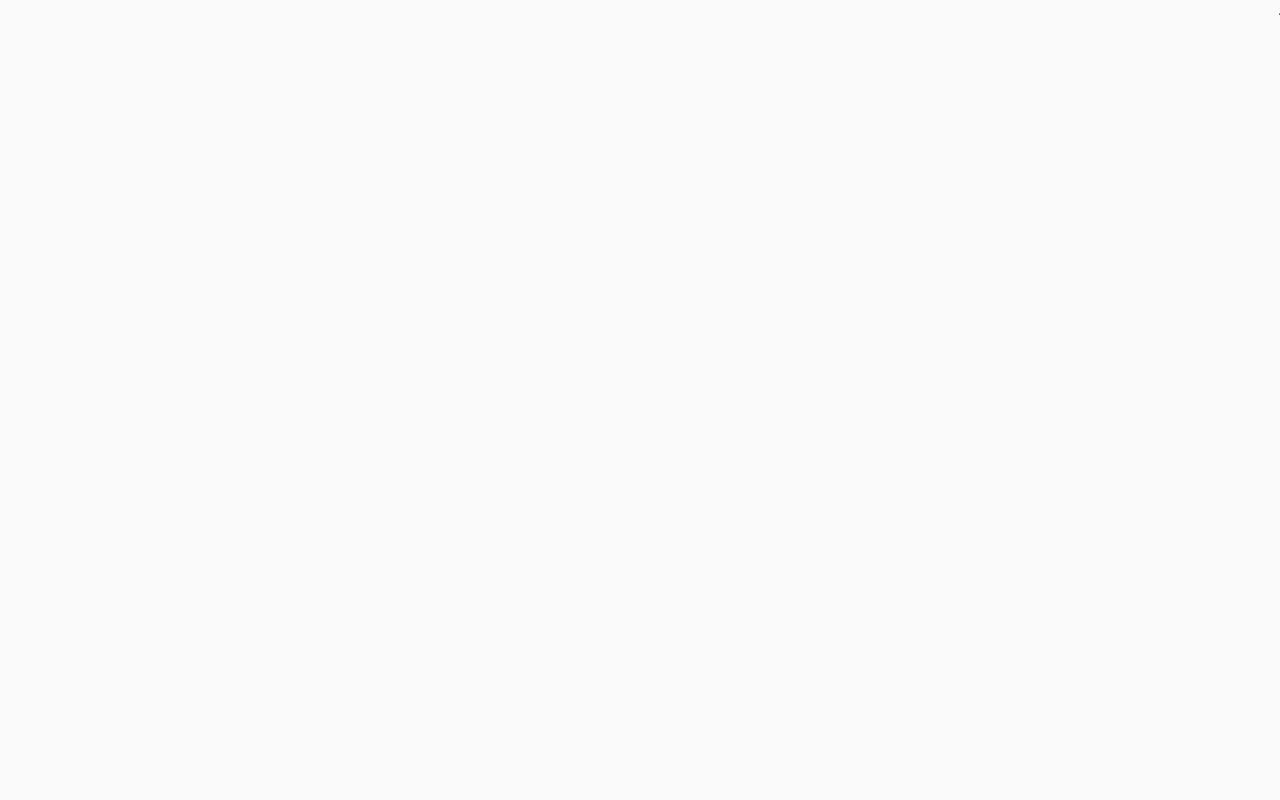
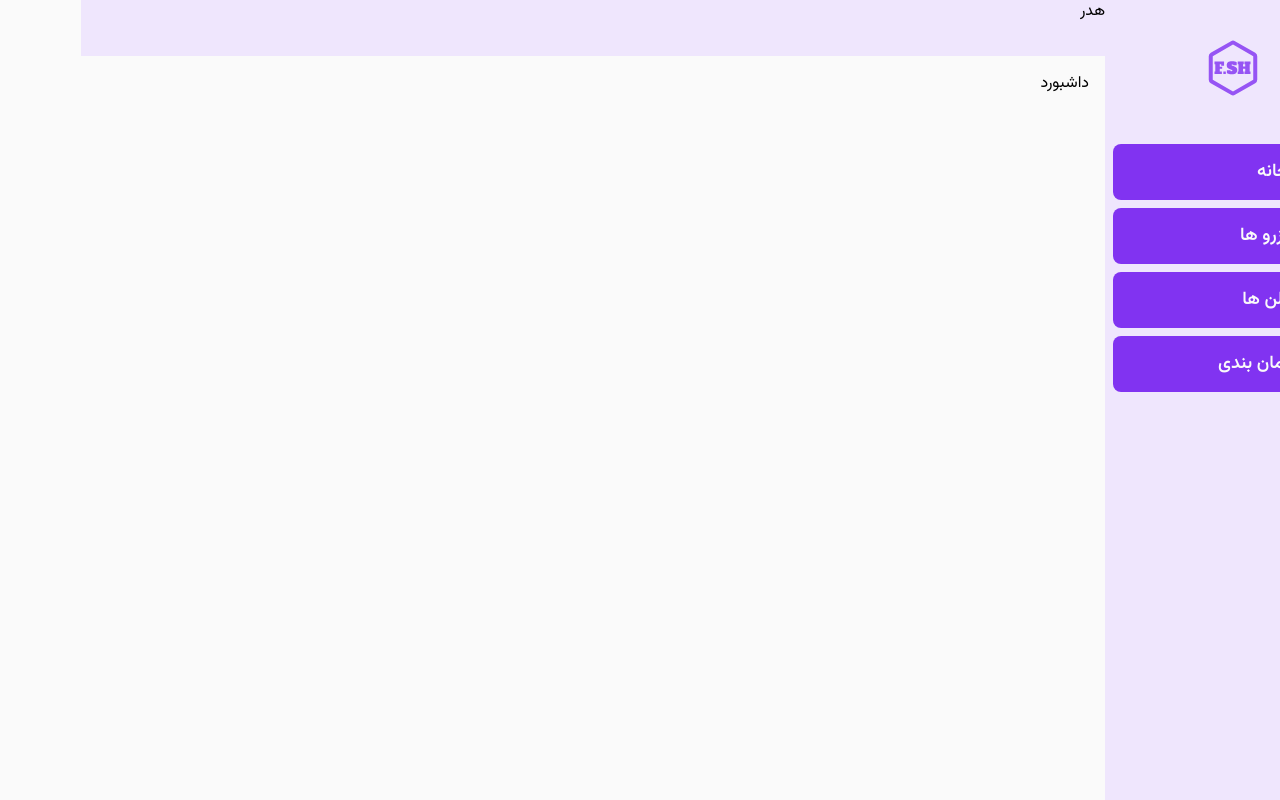
Before and after one commit to Amir-shz/portfolio, a Next.js app: page /dashboard in a window 1280 px wide. Built offline with nearby package versions, Linux system fonts and the light colour scheme.

Commit message:
start creating dashboard and add finish & delete feature to reservations

```diff
--- a/src/app/(dashboard)/dashboard/page.tsx
+++ b/src/app/(dashboard)/dashboard/page.tsx
@@ -4,7 +4,12 @@ export const metadata: Metadata = {
   title: "داشبورد",
 };
 
-function page() {
+async function page() {
+  // const reservations = await fetch("http://localhost:3000/api/v1/plan")
+  //   .then((data) => data.json())
+  //   .then((data) => data.data);
+
+  // console.log(reservations);
   return <div>داشبورد</div>;
 }
 
--- /dev/null
+++ b/src/app/(dashboard)/dashboard/plans/page.tsx
@@ -0,0 +1,11 @@
+import { Metadata } from "next";
+
+export const metadata: Metadata = {
+  title: "پلن ها",
+};
+
+function page() {
+  return <div>پلن ها</div>;
+}
+
+export default page;
--- /dev/null
+++ b/src/app/(dashboard)/dashboard/reservations/page.tsx
@@ -0,0 +1,24 @@
+import ReservationHeader from "@/components/dashboard/ReservationHeader";
+import ReservationRow from "@/components/dashboard/ReservationRow";
+import { Metadata } from "next";
+
+export const metadata: Metadata = {
+  title: "رزروها",
+};
+
+async function page() {
+  const reservations = await fetch("http://localhost:3000/api/v1/reservation")
+    .then((data) => data.json())
+    .then((data) => data.data);
+
+  return (
+    <div className="w-full flex flex-col rounded-md bg-purple-50 shadow-shadow4 border border-purple-100 ">
+      <ReservationHeader />
+      {reservations.map((reservation) => (
+        <ReservationRow key={reservation._id} reservation={reservation} />
+      ))}
+    </div>
+  );
+}
+
+export default page;
--- /dev/null
+++ b/src/app/(dashboard)/dashboard/schedules/page.tsx
@@ -0,0 +1,11 @@
+import { Metadata } from "next";
+
+export const metadata: Metadata = {
+  title: "زمان بندی",
+};
+
+function page() {
+  return <div>زمان بندی</div>;
+}
+
+export default page;
--- a/src/app/(dashboard)/layout.tsx
+++ b/src/app/(dashboard)/layout.tsx
@@ -1,3 +1,52 @@
+import Logo from "@/components/ui/Logo";
+import Link from "next/link";
+import {
+  HiOutlineCalendar,
+  HiOutlineClock,
+  HiOutlineDocumentText,
+  HiOutlineHome,
+} from "react-icons/hi2";
+
 export default function Layout({ children }: { children: React.ReactNode }) {
-  return <div>{children}</div>;
+  return (
+    <div className="grid grid-cols-10 bg-neutral-50">
+      <div className="col-span-2 flex flex-col gap-2 px-2 bg-purple-50 h-screen">
+        <div className=" flex justify-center my-10">
+          <Logo />
+        </div>
+        <Link
+          href="/dashboard"
+          className=" w-full bg-purple-400 hover:bg-purple-500 duration-300 rounded-lg py-4 flex items-center gap-2 pr-8 text-neutral-50 text-lg font-semibold leading-5"
+        >
+          <HiOutlineHome size={24} className=" stroke-2" />
+          <p>خانه</p>
+        </Link>
+        <Link
+          href="/dashboard/reservations"
+          className=" w-full bg-purple-400 hover:bg-purple-500 duration-300 rounded-lg py-4 flex items-center gap-2 pr-8 text-neutral-50 text-lg font-semibold leading-5"
+        >
+          <HiOutlineCalendar size={24} className=" stroke-2" />
+          <p>رزرو ها</p>
+        </Link>
+        <Link
+          href="/dashboard/plans"
+          className=" w-full bg-purple-400 hover:bg-purple-500 duration-300 rounded-lg py-4 flex items-center gap-2 pr-8 text-neutral-50 text-lg font-semibold leading-5"
+        >
+          <HiOutlineDocumentText size={24} className=" stroke-2" />
+          <p>پلن ها</p>
+        </Link>
+        <Link
+          href="/dashboard/schedules"
+          className=" w-full bg-purple-400 hover:bg-purple-500 duration-300 rounded-lg py-4 flex items-center gap-2 pr-8 text-neutral-50 text-lg font-semibold leading-5"
+        >
+          <HiOutlineClock size={24} className=" stroke-2" />
+          <p>زمان بندی</p>
+        </Link>
+      </div>
+      <div className=" col-span-8">
+        <header className=" bg-purple-50 h-14">هدر</header>
+        <div className=" p-4">{children}</div>
+      </div>
+    </div>
+  );
 }
--- /dev/null
+++ b/src/app/api/v1/reservation/[id]/route.ts
@@ -0,0 +1,34 @@
+import { NextRequest, NextResponse } from "next/server";
+import dbConnect from "@/lib/mongoose";
+import Reservation from "@/models/reservationModel";
+
+export async function PATCH(
+  req: NextRequest,
+  { params }: { params: Promise<{ id: string }> }
+) {
+  const { id } = await params;
+  const body = await req.json();
+
+  await dbConnect();
+  const reservation = await Reservation.findByIdAndUpdate(id, body);
+
+  return NextResponse.json({
+    status: "success",
+    data: reservation,
+  });
+}
+
+export async function DELETE(
+  req: NextRequest,
+  { params }: { params: Promise<{ id: string }> }
+) {
+  const { id } = await params;
+
+  await dbConnect();
+  await Reservation.findByIdAndDelete(id);
+
+  return NextResponse.json({
+    status: "success",
+    data: null,
+  });
+}
--- /dev/null
+++ b/src/app/api/v1/reservation/route.ts
@@ -0,0 +1,14 @@
+import dbConnect from "@/lib/mongoose";
+import Reservation from "@/models/reservationModel";
+import { NextResponse } from "next/server";
+
+export async function GET() {
+  await dbConnect();
+  const reservations = await Reservation.find();
+
+  return NextResponse.json({
+    status: "success",
+    length: reservations.length,
+    data: reservations,
+  });
+}
--- /dev/null
+++ b/src/components/dashboard/ReservationHeader.tsx
@@ -0,0 +1,16 @@
+function ReservationHeader() {
+  return (
+    <div className=" w-full grid grid-cols-12 p-3 [&>p]:border-l [&>p]:border-l-neutral-300 [&>p]:flex [&>p]:justify-center [&>p:last-child]:border-none border-b border-b-purple-300 ">
+      <p className=" col-span-2">نام</p>
+      <p className=" col-span-2">شماره همراه</p>
+      <p>تاریخ</p>
+      <p>ساعت</p>
+      <p>وضعیت</p>
+      <p>پلن</p>
+      <p>اطلاعات پلن</p>
+      <p className=" col-span-2">توضیحات</p>
+    </div>
+  );
+}
+
+export default ReservationHeader;
--- /dev/null
+++ b/src/components/dashboard/ReservationRow.tsx
@@ -0,0 +1,60 @@
+import { getJalaliDetails } from "@/utils/utils";
+import { digitsEnToFa } from "@persian-tools/persian-tools";
+import ReservationRowBtns from "./ReservationRowBtns";
+import { reservationType } from "@/types/types";
+
+async function ReservationRow({
+  reservation,
+}: {
+  reservation: reservationType;
+}) {
+  const {
+    _id,
+    fullName,
+    phone,
+    selectedTime,
+    selectedDate,
+    status,
+    plan,
+    description,
+  } = reservation;
+
+  const {
+    plan: planName,
+    time: planTime,
+    price: planPrice,
+  } = await fetch(`http://localhost:3000/api/v1/plan/${plan}`)
+    .then((data) => data.json())
+    .then((data) => data.data);
+
+  const { day, monthName, year } = getJalaliDetails(new Date(selectedDate));
+
+  return (
+    <div className="  w-full grid grid-cols-12 items-center p-3 [&>p]:border-l [&>p]:border-l-neutral-300 [&>p]:flex [&>p]:justify-center  [&>p]:text-sm  [&>p]:items-center [&>p:nth-child(6)]:border-l-0   ">
+      <p className=" col-span-2">{fullName}</p>
+      <p className=" col-span-2">{digitsEnToFa(phone)}</p>
+      <p>
+        {day} {monthName} {year}
+      </p>
+      <p>{digitsEnToFa(selectedTime)}</p>
+      <p
+        className={`
+          text-neutral-50 rounded-lg justify-self-center py-1 px-2 text-sm border-none
+          ${status === "new" ? " bg-success-500  " : " bg-warning-500 "}`}
+      >
+        {status === "new" ? "جدید" : "تمام شده"}
+      </p>
+      <p className="border-r border-r-neutral-300">{planName}</p>
+      <div className=" text-xs font-semibold leading-5 border-x border-x-neutral-300 flex flex-col justify-center items-center">
+        <p>{planPrice === "free" ? "رایگان" : planPrice}</p>
+        <p>{planTime}</p>
+      </div>
+      <p className=" col-span-2">{description}</p>
+      <div className=" flex items-center gap-2 justify-center">
+        <ReservationRowBtns id={_id} status={status} />
+      </div>
+    </div>
+  );
+}
+
+export default ReservationRow;
--- /dev/null
+++ b/src/components/dashboard/ReservationRowBtns.tsx
@@ -0,0 +1,26 @@
+"use client";
+
+import { HiOutlineCheckCircle, HiOutlineTrash } from "react-icons/hi2";
+import { deleteReservation, finishReservationStatus } from "@/lib/actions";
+
+function ReservationRowBtns({ id, status }: { id: string; status: string }) {
+  return (
+    <>
+      <button
+        className=" p-2  bg-red-500 rounded-full hover:bg-red-700 duration-300"
+        onClick={() => deleteReservation(id)}
+      >
+        <HiOutlineTrash size={24} className=" stroke-2 text-neutral-50" />
+      </button>
+      <button
+        className=" p-2  bg-success-500 rounded-full hover:bg-success-700 duration-300 disabled:bg-neutral-500"
+        disabled={status === "finish"}
+        onClick={() => finishReservationStatus(id)}
+      >
+        <HiOutlineCheckCircle size={24} className=" stroke-2 text-neutral-50" />
+      </button>
+    </>
+  );
+}
+
+export default ReservationRowBtns;
```
Also changed, not shown: src/lib/actions.ts (+23 -0 lines), src/types/types.ts (+11 -0 lines).
